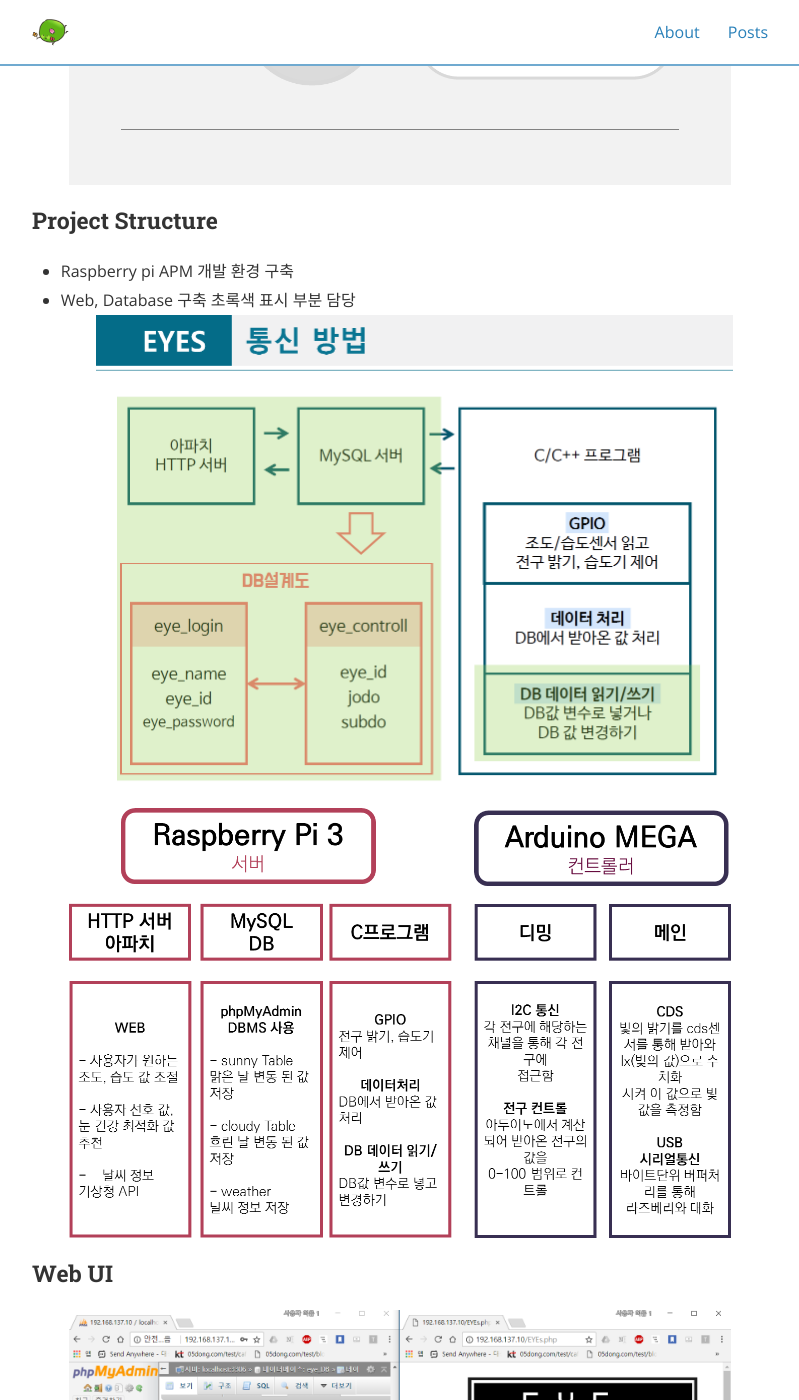
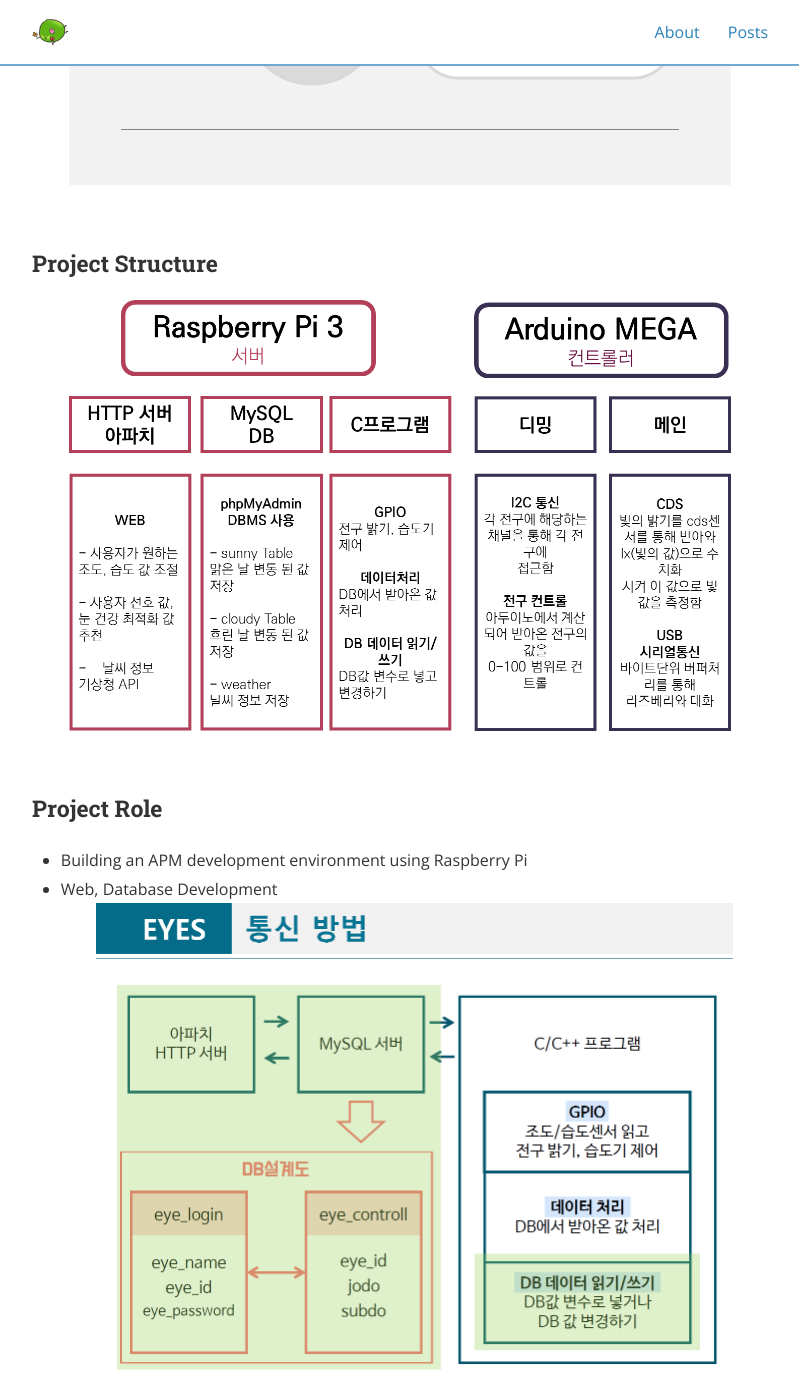
Before and after one commit to JinnyHwang/JinnyHwang.github.io, a Jekyll site: the page built from _posts/2017-11-03-EYEs Project.md, in a window 1280 px wide and 1400 px high, scrolled down 948 px. Shown: the whole window, without its empty margins (240-1039 px from the left). Built offline with Jekyll 4.4.1, drawn with Linux system fonts in a browser that asks for light colours; nearby versions of some CDN libraries; some of the changed text lies outside the part shown.

Commit message:
EYEs Project Info

```diff
--- a/_posts/2017-11-03-EYEs Project.md
+++ b/_posts/2017-11-03-EYEs Project.md
@@ -10,20 +10,26 @@ cover:  "/assets/instacode.png"
 ### EYE Project Information
 <img src="/assets/2017_EYEs_Project/EYEs_IoT_Info.png" title="EYE Project Info">
 
+&nbsp; &nbsp; &nbsp;
 
 ### Project Structure
-- Raspberry pi APM 개발 환경 구축
-- Web, Database 구축
-초록색 표시 부분 담당
+<img src="/assets/2017_EYEs_Project/EYE_PJT_Structure.png" title="EYE_PJT_Structure">
+
+&nbsp; &nbsp; &nbsp;
+
+### Project Role
+- Building an APM development environment using Raspberry Pi
+- Web, Database Development
 <img src="/assets/2017_EYEs_Project/EYE_PJT_Structure2.png" title="EYE_PJT_Structure2">
 
-<img src="/assets/2017_EYEs_Project/EYE_PJT_Structure.png" title="EYE_PJT_Structure">
+&nbsp; &nbsp; &nbsp;
 
 ### Web UI
 <img src="/assets/2017_EYEs_Project/webui_1.png" title="Ewebui_1">
 <img src="/assets/2017_EYEs_Project/webui_2.png" title="Ewebui_2">
 <img src="/assets/2017_EYEs_Project/webui_3.png" title="Ewebui_3">
 
+&nbsp; &nbsp; &nbsp;
 
-### 시연영상
+### Demonstration Video
 <iframe width="560" height="315" src="https://www.youtube.com/embed/iuisHTjsfdU?si=D1z_U9V6RqebTzFE" title="YouTube video player" frameborder="0" allow="accelerometer; autoplay; clipboard-write; encrypted-media; gyroscope; picture-in-picture; web-share" allowfullscreen></iframe>
```
Also changed, not shown: other parts of _posts/2017-11-03-EYEs Project.md (+1 -1 lines), assets/2017_EYEs_Project/EYEs_IoT Info.png (deleted), assets/2017_EYEs_Project/EYEs_IoT_Info.png.
